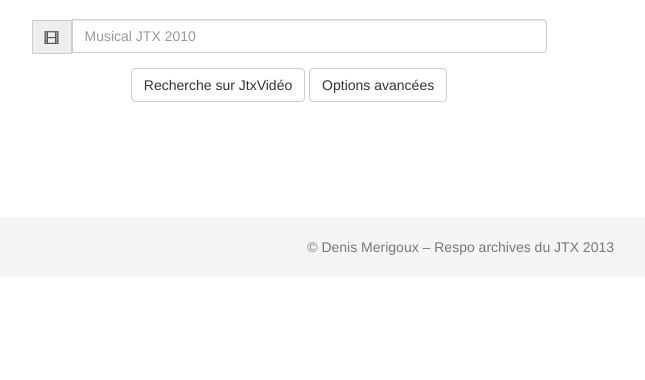
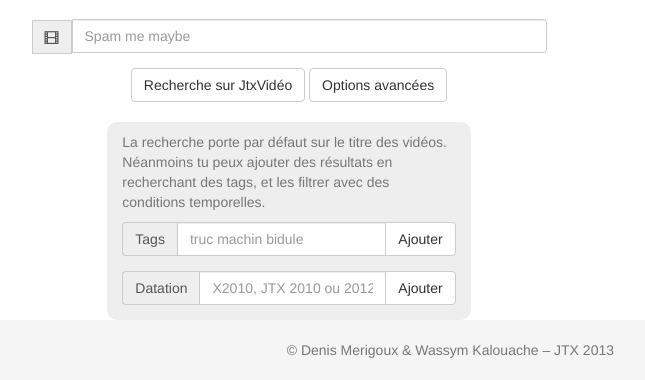
Before and after one commit to wassymkalouache/jtxvideo, a PHP site: page / in a window 1280 px wide. Shown: the part 523-903 px from the top of the page, without its empty margins (351-996 px from the left). Before the commit the page ends 778 px from the top, so only its background shows below. Run offline with PHP 8.4, Linux system fonts and the light colour scheme; data comes from the database, SQL or seed files in the repository.

Commit message:
Placeholder aléatoire page accueil, forme options avancées

```diff
--- a/contenu/contenu_accueil.php
+++ b/contenu/contenu_accueil.php
@@ -1,3 +1,4 @@
+<?php require_once 'utilities/database/videos.php' ?>
 <header id="logoaccueil">
     <img alt="Logo de JtxVidéo" width="400" src="media/logojtxvideo.svg">
 </header>
@@ -9,7 +10,7 @@
                     <input type='hidden' name='page' value='recherche' /><!-- Champ caché qui permet de dire qu'il faut aller sur la page de recherche-->
                     <input type='hidden' name='numero' value='1' /><!-- Champ caché qui permet de dire qu'on veut afficher la première page des résultats-->
                     <span class="input-group-addon glyphicon glyphicon-film"></span>
-                    <input type="text" class="form-control" name="query" placeholder="Musical JTX 2010">
+                    <input type="text" class="form-control" name="query" placeholder="<?php Video::titreAleatoire() ?>">
                 </div>
             </div>
         </div>
@@ -20,4 +21,26 @@
             </div>
         </div>
     </form>
+    <div class="col-md-4 col-md-offset-4" id="cadreoptions">
+        <p class="text-muted">La recherche porte par défaut sur le titre des vidéos. Néanmoins tu peux ajouter des résultats en recherchant des tags, et les filtrer avec des conditions temporelles.</p>
+        <div class="form-group">
+            <div class="input-group">
+                <span class="input-group-addon">Tags</span>
+                <input type="text" class="form-control" placeholder="truc machin bidule">
+                <span class="input-group-btn">
+                    <button class="btn btn-default" type="button">Ajouter</button>
+                </span>
+            </div>
+        </div>
+        <div class="form-group">
+            <div class="input-group">
+                <span class="input-group-addon">Datation</span>
+                <input type="text" class="form-control" placeholder="X2010, JTX 2010 ou 2012">
+                <span class="input-group-btn">
+                    <button class="btn btn-default" type="button">Ajouter</button>
+                </span>
+            </div>
+        </div>
+    </div>
 </div>
+</div>
--- a/css/perso.css
+++ b/css/perso.css
@@ -27,6 +27,13 @@
     margin : 0px ;
 }/*les deux id précédents permettent de mettre le logo jtxvidéo en haut à droite dans la barre de navigation*/
 
+#cadreoptions {
+    margin-top: 20px;/*paramètres s'appliquant à l'ensemble du cadre des options avancées sur la page d'accueil'*/
+    padding-top: 10px;
+    background-color: #eee;
+    border-radius: 10px;
+}
+
 .descriptionvideo {
     width:100%;
 }/*grâce à cette classe, la description d'une vidéo prend toute la place
@@ -44,7 +51,7 @@
     color:#D62222;
 }
 
-hr {
+hr.separationvideo {
     border: 0;
     height: 0;
     border-top: 1px solid rgba(0, 0, 0, 0.1);
--- /dev/null
+++ b/js/code.js
@@ -0,0 +1,5 @@
+/*
+ * To change this license header, choose License Headers in Project Properties.
+ * To change this template file, choose Tools | Templates
+ * and open the template in the editor.
+ */
--- a/utilities/database/videos.php
+++ b/utilities/database/videos.php
@@ -58,4 +58,14 @@ class Video {
         }
     }
 
+    public static function titreAleatoire() {
+        $dbh = Database::connect();
+        $query = "SELECT titre FROM videos ORDER BY RAND() LIMIT 1";
+        $sth = $dbh->prepare($query);
+        $sth->execute();
+        $sth->setFetchMode(PDO::FETCH_ASSOC);
+        $titre= $sth->fetch();
+        echo $titre['titre'];
+    }
+
 }
--- a/utilities/display/display.php
+++ b/utilities/display/display.php
@@ -20,6 +20,8 @@ function generateHTMLHeader($titre, $css) {//génère l'en-tête HTML commun à
         <link href="css/bootstrap.css" rel="stylesheet">
         <!-- Javascript de Bootstrap -->
         <script src="js/bootstrap.js"></script>
+        <!-- Javascript perso -->
+        <script scr="js/code.js"></script>
         <!-- CSS Perso -->
         <link href="$css" rel="stylesheet">
         <!-- Custom styles for sticky footer -->
@@ -33,7 +35,7 @@ function generatePageFooter() {//génère le pied de la page visible
     echo <<<EOF
     <div class="footer">
             <div  class="container" id="pied">
-                <p class="text-muted">© Denis Merigoux – Respo archives du JTX 2013</p>
+                <p class="text-muted">© Denis Merigoux & Wassym Kalouache – JTX 2013</p>
             </div>
     </div>
 EOF;
@@ -120,7 +122,7 @@ EOF;
             </div>
         </div>
     </div>
-    <hr>
+    <hr class="separationvideo">
 EOF;
 }
 
```
